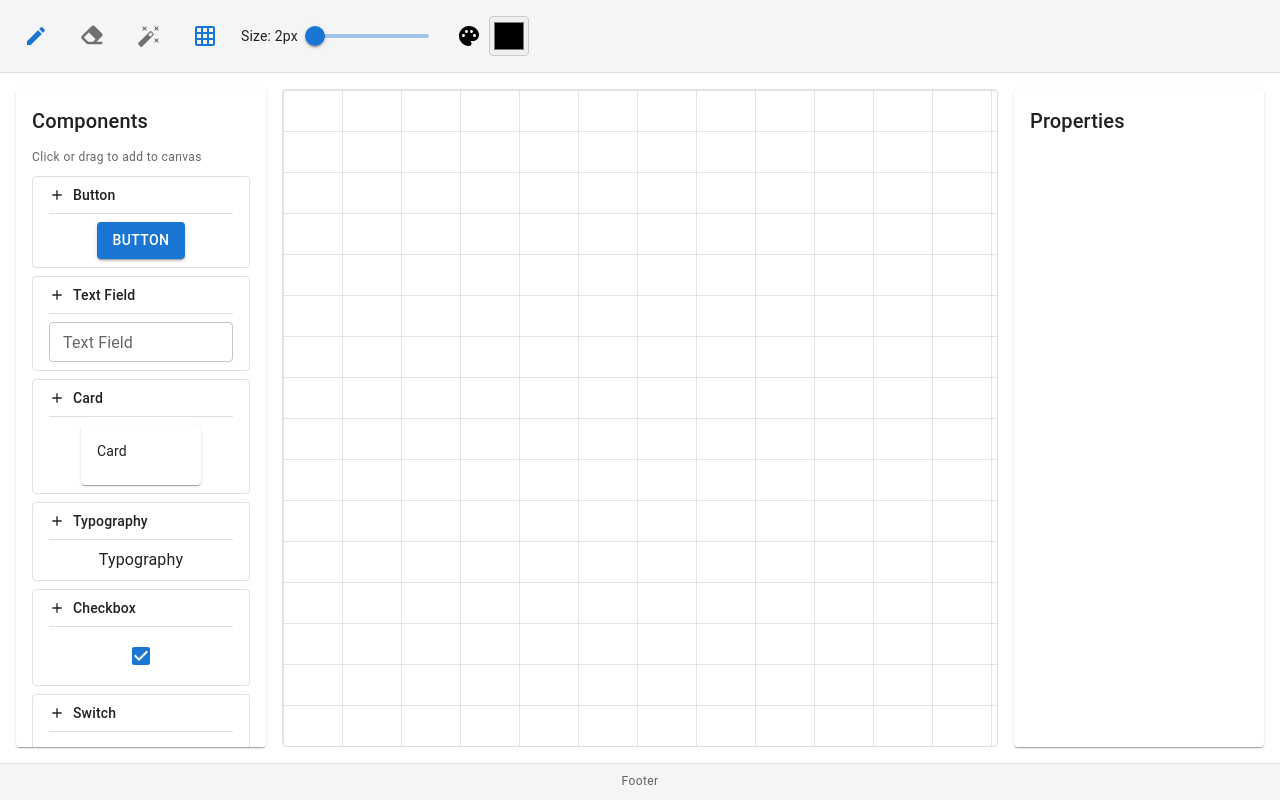
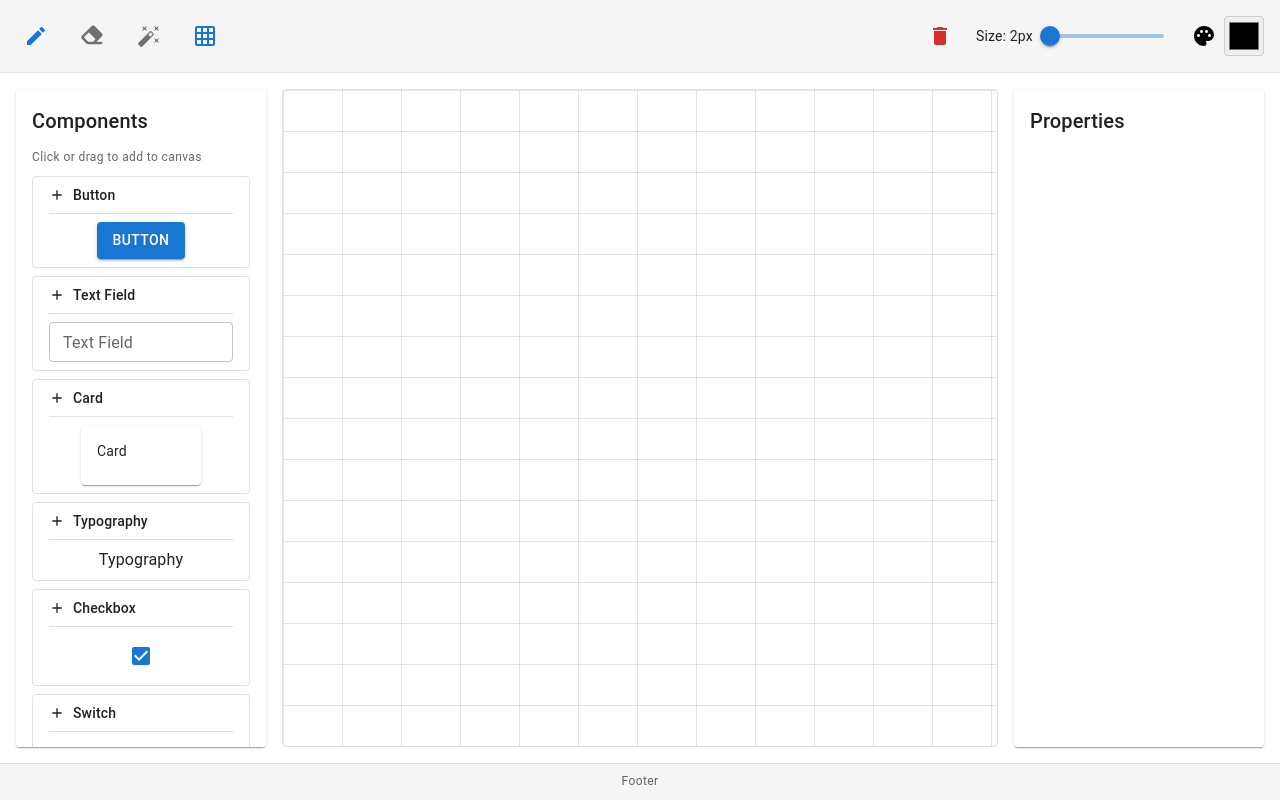
Before and after one commit to jmynes/dream, a React (Vite) app: page / in a window 1280 px wide. Built offline with nearby package versions, Linux system fonts and the light colour scheme.

Commit message:
Add delete everything button to toolbar
- Add delete button with confirmation dialog
- Clear all components and canvas on delete
- Position delete button at end of toolbar with error color

```diff
--- a/src/App.tsx
+++ b/src/App.tsx
@@ -26,6 +26,7 @@ function App() {
 	const [components, setComponents] = useState<CanvasComponent[]>([]);
 	const [selectedComponentType, setSelectedComponentType] =
 		useState<ComponentType | null>(null);
+	const [clearCanvasKey, setClearCanvasKey] = useState(0);
 
 	const handleComponentSelect = (type: ComponentType) => {
 		setSelectedComponentType(type);
@@ -34,6 +35,11 @@ function App() {
 
 	const handleComponentPlaced = () => {
 		setSelectedComponentType(null);
+	};
+
+	const handleDeleteEverything = () => {
+		setComponents([]);
+		setClearCanvasKey((prev) => prev + 1);
 	};
 
 	return (
@@ -81,6 +87,7 @@ function App() {
 							setSelectedComponentType(null);
 						}
 					}}
+					onDeleteEverything={handleDeleteEverything}
 				/>
 
 				<Box
@@ -98,6 +105,7 @@ function App() {
 					/>
 					<Box sx={{ flex: 1, overflow: "hidden", display: "flex" }}>
 					<Canvas
+						key={clearCanvasKey}
 						penColor={penColor}
 						penSize={isEraser ? eraserSize : penSize}
 						isDrawing={isDrawing}
--- a/src/components/Toolbar.tsx
+++ b/src/components/Toolbar.tsx
@@ -1,4 +1,5 @@
 import {
+	Delete as DeleteIcon,
 	GridOn as GridIcon,
 	Palette as ColorIcon,
 	Edit as PenIcon,
@@ -19,6 +20,7 @@ interface ToolbarProps {
 	onEraserToggle: (eraser: boolean) => void;
 	isThinkingPen: boolean;
 	onThinkingPenToggle: (thinkingPen: boolean) => void;
+	onDeleteEverything: () => void;
 }
 
 export default function Toolbar({
@@ -34,6 +36,7 @@ export default function Toolbar({
 	onEraserToggle,
 	isThinkingPen,
 	onThinkingPenToggle,
+	onDeleteEverything,
 }: ToolbarProps) {
 	return (
 		<Box
@@ -100,6 +103,25 @@ export default function Toolbar({
 				</IconButton>
 			</Tooltip>
 
+			<Box sx={{ flex: 1 }} />
+
+			<Tooltip title="Delete Everything">
+				<IconButton
+					color="error"
+					onClick={() => {
+						if (
+							window.confirm(
+								"Are you sure you want to delete everything? This cannot be undone.",
+							)
+						) {
+							onDeleteEverything();
+						}
+					}}
+				>
+					<DeleteIcon />
+				</IconButton>
+			</Tooltip>
+
 			<Box
 				sx={{ display: "flex", alignItems: "center", gap: 1, minWidth: 200 }}
 			>
```
